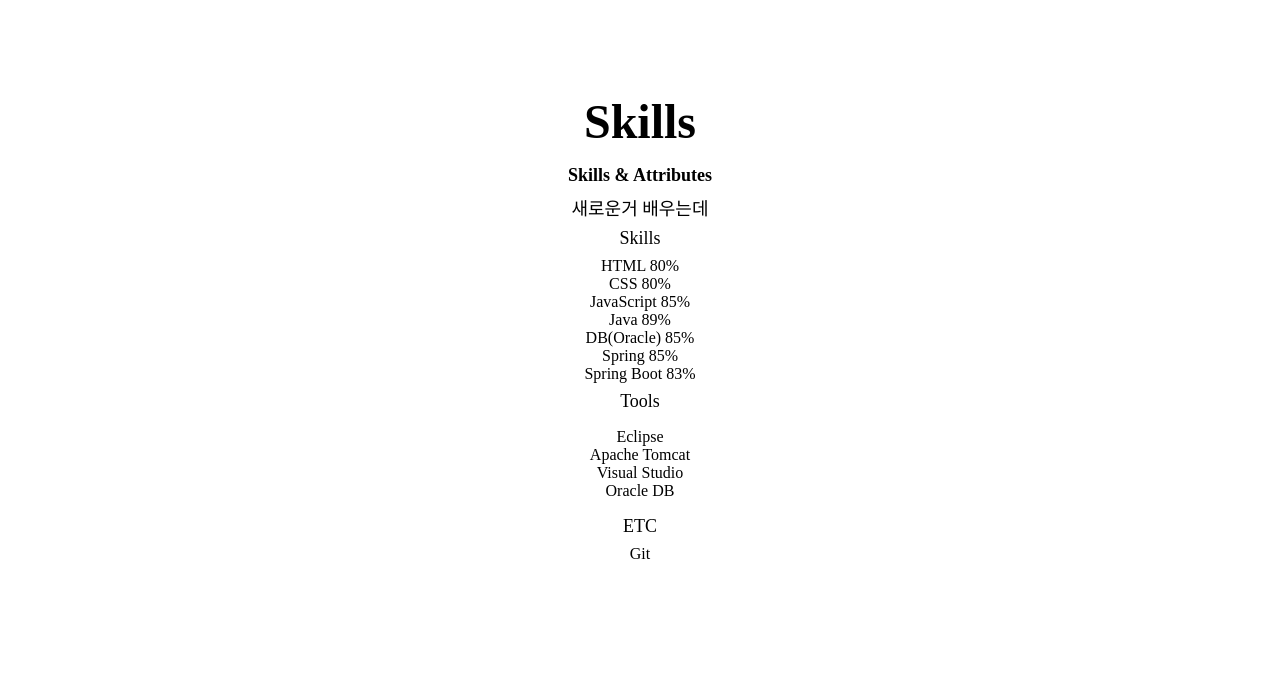
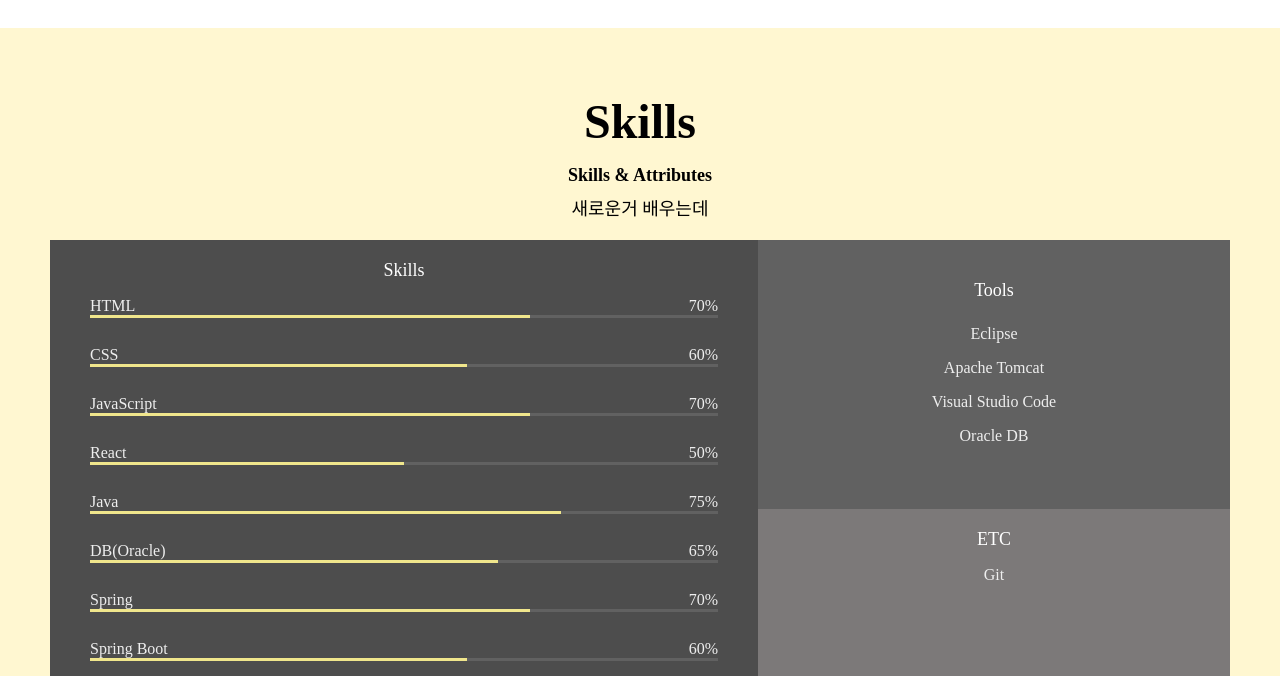
Before and after one commit to Zzang22/Project, a plain HTML site: page index.html in a window 1280 px wide. Shown: the part 1579-2255 px from the top of the page. Drawn offline with Linux system fonts and the light colour scheme; a web font is replaced by a local one.

Commit message:
skill CSS modify

```diff
--- a/index.html
+++ b/index.html
@@ -40,7 +40,7 @@
     <button class="home__contact">Contact Me</button>
   </section>
     <!--About  -->
-  <section id="about" class="section">
+  <section id="about" class="section section__container">
     <h1>About me</h1>
     <p>KH교육원에서 풀스텍 과정을 배웠습니다.<br/></p>
     <p><span>Goal,</span> 프론트엔드 개발자이지만 백엔드도 공부했기 때문에 전체적인 흐름을 이해하는 개발자가 되는 것입니다.<br/></p>
@@ -90,6 +90,7 @@
   </section>
   <!-- Skills -->
   <section id="skills" class="section">
+    <div class="section__container">
       <h1>Skills</h1>
       <h2>Skills & Attributes</h2>
       <p>
@@ -101,52 +102,73 @@
           <div class="skill">
             <div class="skill_description">
               <span>HTML</span>
-            <span>80%</span>
+              <span>70%</span>
             </div>
             <div class="skill_bar">
-              <div class="skill__value" style="width: 80%;"></div>
+                <div class="skill__value" style="width: 70%;"></div>
             </div>
+          </div>
+          <div class="skill">
             <div class="skill_description">
               <span>CSS</span>
-            <span>80%</span>
+              <span>60%</span>
             </div>
             <div class="skill_bar">
-              <div class="skill__value" style="width: 80%;"></div>
+                <div class="skill__value" style="width: 60%;"></div>
             </div>
+          </div>
+          <div class="skill">
             <div class="skill_description">
               <span>JavaScript</span>
-            <span>85%</span>
+              <span>70%</span>
             </div>
             <div class="skill_bar">
-              <div class="skill__value" style="width: 85%;"></div>
+                <div class="skill__value" style="width: 70%;"></div>
             </div>
+          </div>
+          <div class="skill">
+            <div class="skill_description">
+              <span>React</span>
+              <span>50%</span>
+            </div>
+            <div class="skill_bar">
+                <div class="skill__value" style="width: 50%;"></div>
+            </div>
+          </div>
+          <div class="skill">
             <div class="skill_description">
               <span>Java</span>
-            <span>89%</span>
+              <span>75%</span>
             </div>
             <div class="skill_bar">
-              <div class="skill__value" style="width: 89%;"></div>
+                <div class="skill__value" style="width: 75%;"></div>
             </div>
+          </div>
+          <div class="skill">
             <div class="skill_description">
               <span>DB(Oracle)</span>
-            <span>85%</span>
+              <span>65%</span>
             </div>
             <div class="skill_bar">
-              <div class="skill__value" style="width: 85%;"></div>
+                <div class="skill__value" style="width: 65%;"></div>
             </div>
+          </div>
+          <div class="skill">
             <div class="skill_description">
               <span>Spring</span>
-            <span>85%</span>
+              <span>70%</span>
             </div>
             <div class="skill_bar">
-              <div class="skill__value" style="width: 85%;"></div>
+                <div class="skill__value" style="width: 70%;"></div>
             </div>
+          </div>
+          <div class="skill">
             <div class="skill_description">
               <span>Spring Boot</span>
-            <span>83%</span>
+              <span>60%</span>
             </div>
             <div class="skill_bar">
-              <div class="skill__value" style="width: 83%;"></div>
+                <div class="skill__value" style="width: 60%;"></div>
             </div>
           </div>
         </div>
@@ -156,13 +178,14 @@
             <ul class="tools__list">
               <li><span>Eclipse</span></li>
               <li><span>Apache Tomcat</span></li>
-            <li><span>Visual Studio</span></li>
+              <li><span>Visual Studio Code</span></li>
               <li><span>Oracle DB</span></li>
             </ul>
           </div>
           <div class="etc">
             <h3 class="skillset__title">ETC</h3>
             <span>Git</span>
+          </div>
         </div>
       </div>
     </div>
--- a/style.css
+++ b/style.css
@@ -188,6 +188,9 @@ button{
 .section{
     padding: 50px;
     text-align: center;
+    margin: auto;
+}
+.section__container{
     max-width: 1200px;
     margin: auto;
 }
@@ -259,3 +262,65 @@ button{
     position: relative;
     left: 25px;
 }
+
+/*Skill*/
+#skills{
+    background-color: var(--color-yellow);
+
+}
+.skillset{
+    display: flex;
+    background-color: var(--color-light-grey);
+    color: var(--color-light-white);
+    margin:20px 0;
+}
+
+
+.skillset__left{
+    flex-basis: 60%;
+    background-color: var(--color-dark-grey);
+    padding: 20px 40px;
+
+}
+.skillset__right{
+    flex-basis: 40%;
+
+}
+.skill{
+    margin-bottom: 28px;
+}
+.skill_description{
+    display: flex;
+    justify-content: space-between;
+}
+.skill_bar{
+    width: 100%;
+    height: 3px;
+    background-color: var(--color-grey);
+}
+.skill__value{
+    height: 3px;
+    background-color:khaki;
+    /*width는 html 태그에서 정의되야한다.
+    나중에 데이터를 추출해서 제이슨에서 관리하고
+    동적으로 받아온데이터를 html코드로 변환해서
+    자동적으로 생성할 거기때문에 html에 적용되어 있어야 한다.
+    */
+}
+.tools{
+    background-color: var(--color-grey);
+    padding: 40px;
+
+}
+.tools__list li{
+    padding: 8px;
+}
+.skillset__title{
+    margin-top: 0;
+    margin-bottom: 16px;
+    color:var(--color-white);
+
+}
+.etc{
+    padding: 20px;
+}
```
Lines whose indentation alone changed are shown as unchanged.
